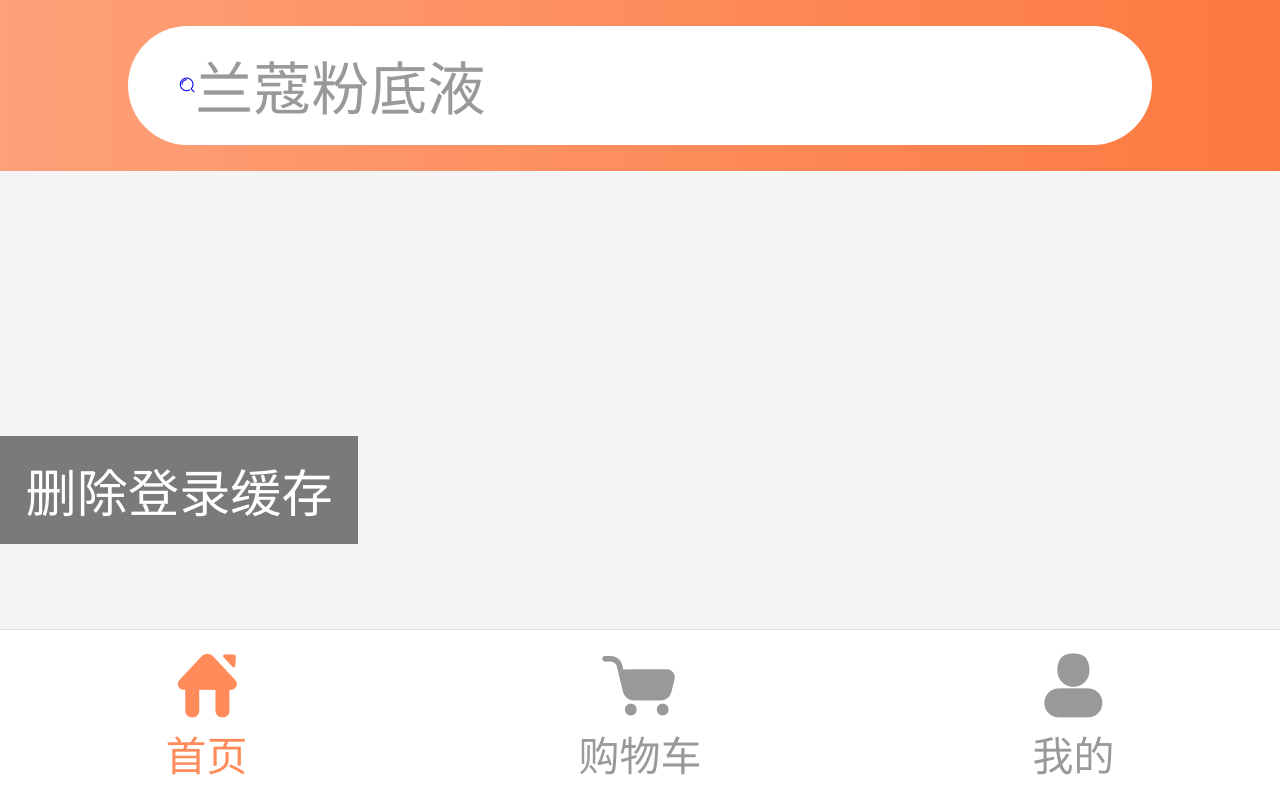
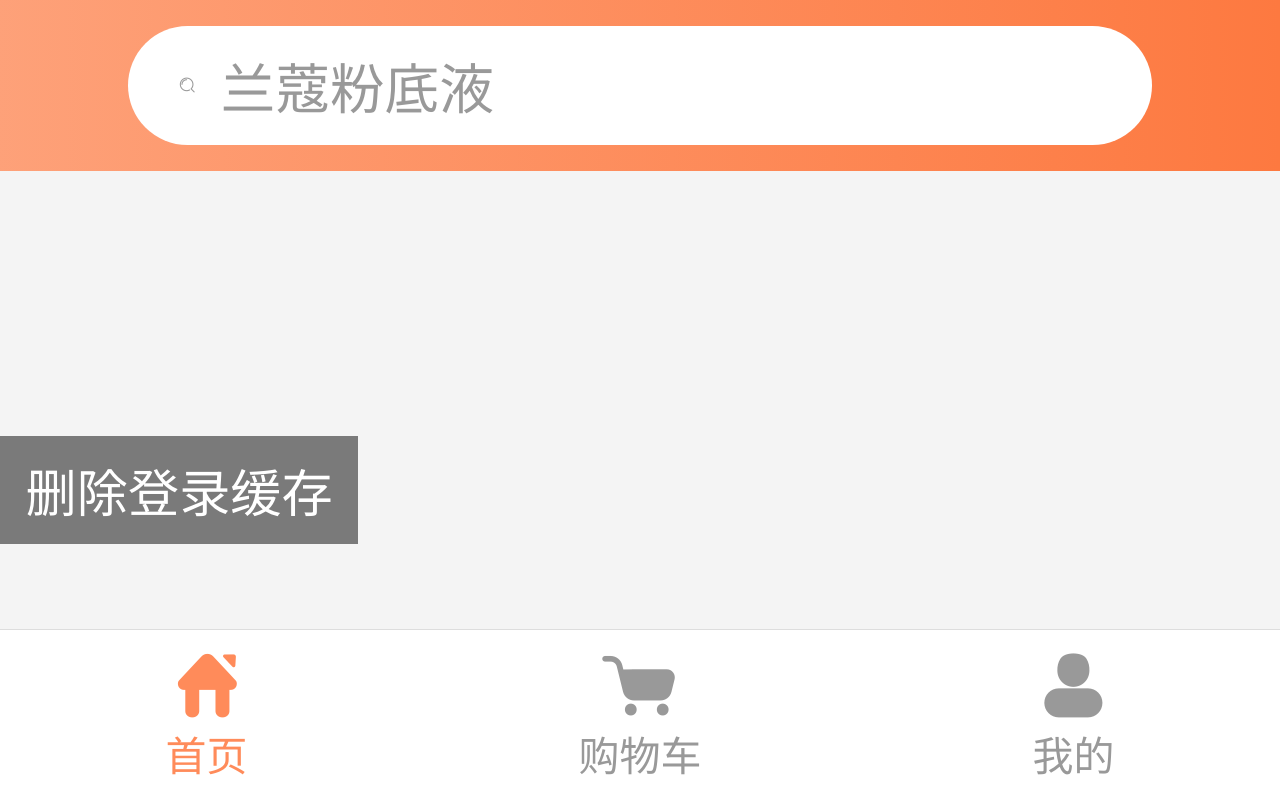
Before and after one commit to txl764496056/vue-imitate-taobao, a Vue app: page /#/ in a window 1280 px wide. Both pictures are taken after a click on the button "删除登录缓存". Built offline with nearby package versions, Linux system fonts and the light colour scheme.

Commit message:
输入框样式深度影响

```diff
--- a/src/components/global/InputItem.vue
+++ b/src/components/global/InputItem.vue
@@ -124,7 +124,7 @@
         height:100%;
         flex:1;
         border:none;
-        font-size:vm(34);
+        font-size:vm(32);
         background-color:transparent;
         color:$txt-black;
         &.cursor-color{
--- a/src/views/Home.vue
+++ b/src/views/Home.vue
@@ -3,7 +3,7 @@
     <router-link to="/search" class="top red-linear">
       <input-item class="home-search" v-model="search" disabled :placeholder="'搜索'">
         <template #left>
-          <i class="iconfont icon-sousuo"></i>
+          <i class="sousuo iconfont icon-sousuo"></i>
         </template>
       </input-item>
     </router-link>
@@ -51,6 +51,13 @@
     background-color:#fff;
     border-radius:vm(50);
     padding:0 vm(30);
+    input{
+      font-size:vm(30);
+    }
+    .sousuo{
+      margin-right:vm(15);
+      color:$txt-gray2;
+    }
   }
 }
 </style>
--- a/src/views/Login.vue
+++ b/src/views/Login.vue
@@ -217,6 +217,7 @@
         color:themeColor(0.5);
     }
 }
+
 .login-unit{
     border-bottom:1px solid $theme-color;
     background-color:#fff;
@@ -238,6 +239,9 @@
             }
         }
     }
+    &.input-item{
+        ::v-deep input{font-size:vm(34);}
+    }
 }
 
 .login-page{
```
